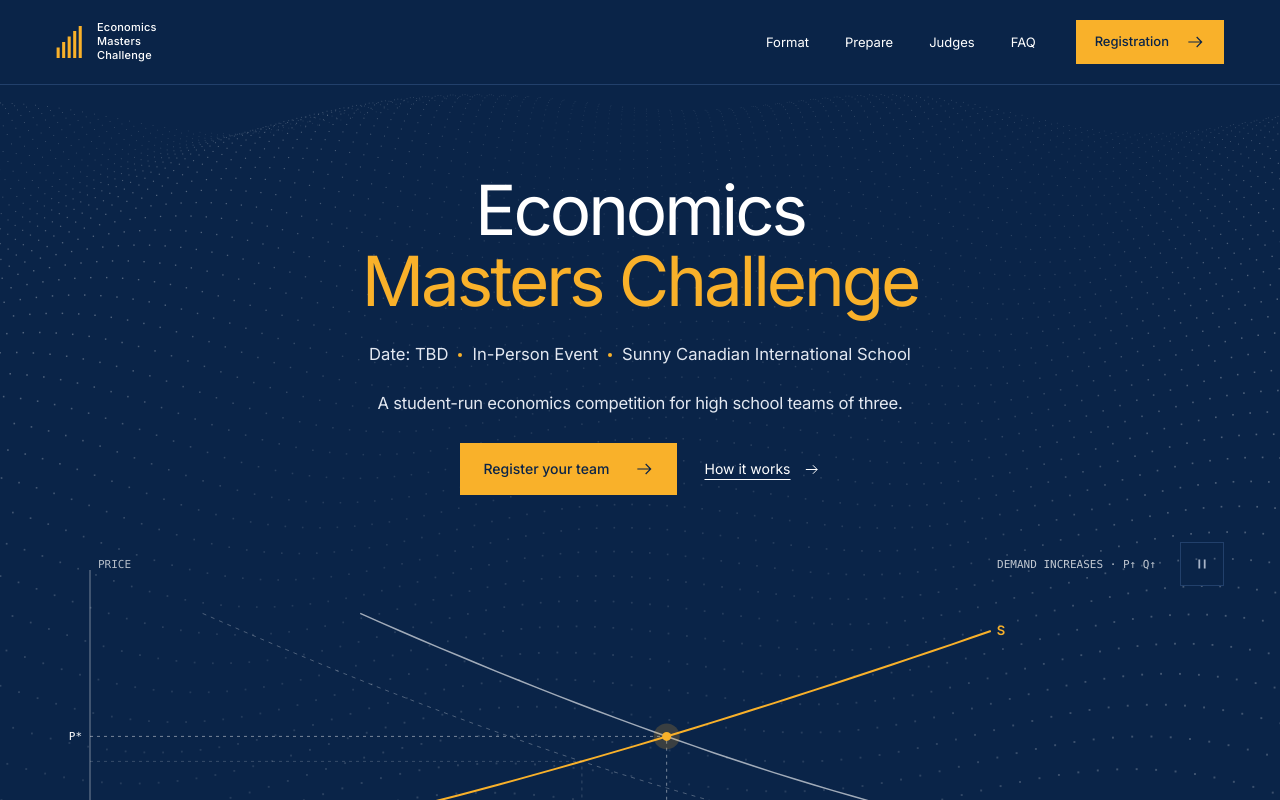
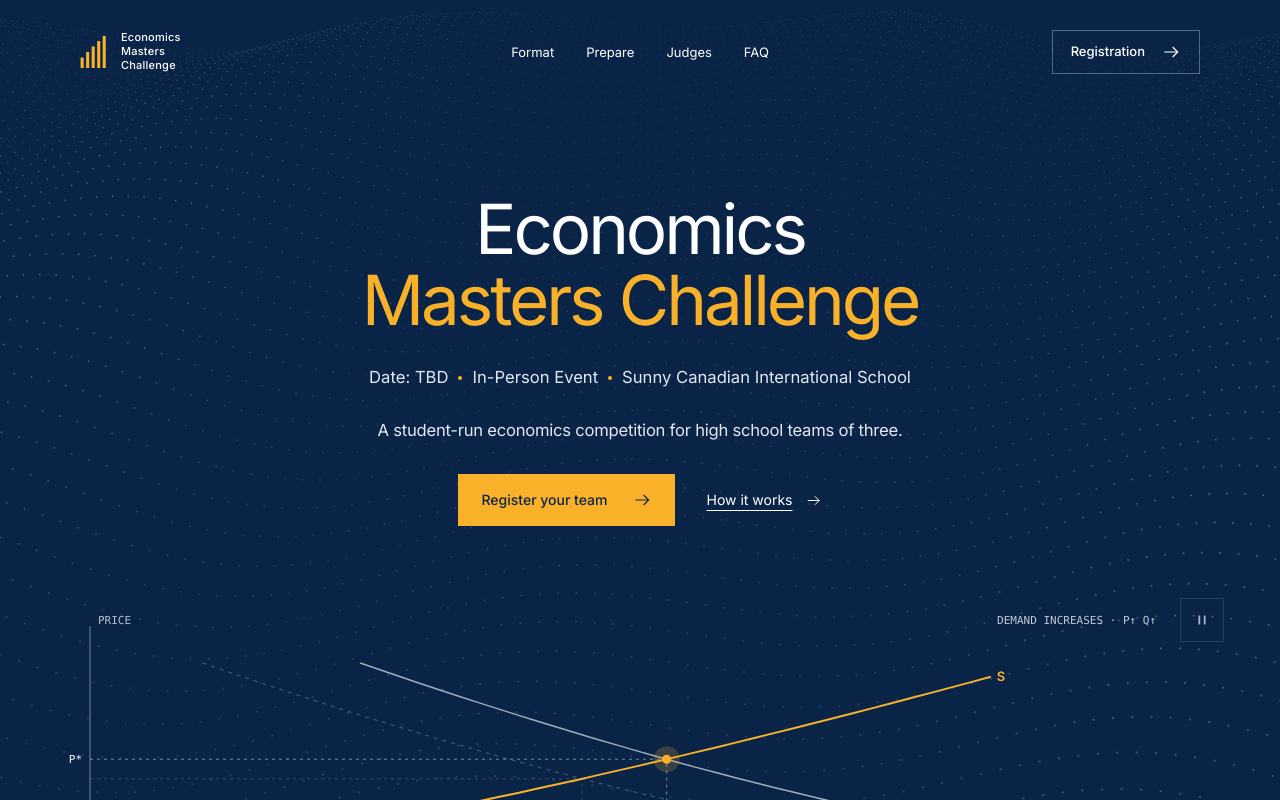
Before and after one commit to tombrajer/EconMasters, a React (Vite) app: page / in a window 1280 px wide. Shown: the top 800 px of the page. Built offline with nearby package versions, Linux system fonts and the light colour scheme.

Commit message:
Open homepage header into hero and center navigation

```diff
--- a/src/App.tsx
+++ b/src/App.tsx
@@ -5,5 +5,5 @@ import { Admin } from './Admin';
 
 export function App({ path }: { path: string }) {
   const route = path.replace(/\/$/, '').replace(/\.html$/, '');
-  return <><Header />{route === '/register' ? <Register /> : route === '/admin' ? <Admin /> : <Home />}<Footer /></>;
+  return <><Header overHero={route !== '/register' && route !== '/admin'} />{route === '/register' ? <Register /> : route === '/admin' ? <Admin /> : <Home />}<Footer /></>;
 }
--- a/src/components/Shared.tsx
+++ b/src/components/Shared.tsx
@@ -15,7 +15,7 @@ export function RegisterLink({ label = 'Registration', className = '' }: { label
 
 const navigation = [{ href: '/#format', label: 'Format' }, { href: '/#prepare', label: 'Prepare' }, { href: '/#judges', label: 'Judges' }, { href: '/#faq', label: 'FAQ' }];
 
-export function Header() {
+export function Header({ overHero = false }: { overHero?: boolean }) {
   const menu = useRef<HTMLDetailsElement>(null);
   useEffect(() => {
     const escape = (event: KeyboardEvent) => {
@@ -29,7 +29,7 @@ export function Header() {
   }, []);
   return <>
     <a className="skip-link" href="#main">Skip to content</a>
-    <div className="header-shell"><header className="site-header container">
+    <div className={`header-shell${overHero ? ' header-shell--hero' : ''}`}><header className="site-header container">
       <a href="/" className="brand" aria-label={site.name}><Mark /><span>Economics<br />Masters<br />Challenge</span></a>
       <nav className="desktop-navigation" aria-label="Main navigation">{navigation.map(link => <a key={link.href} href={link.href}>{link.label}</a>)}</nav>
       <RegisterLink className="header-registration" />
--- a/src/styles.css
+++ b/src/styles.css
@@ -67,11 +67,18 @@ section>.container>h2:first-child{margin-bottom:clamp(32px,4vw,56px)}
 .header-shell .button:active:enabled,.header-shell .button:is(a):active{background:var(--accent-hover);border-color:var(--accent-hover)}
 .brand-mark{color:var(--accent)}
 .mobile-menu{display:none}
+.header-shell--hero{position:absolute;inset:0 0 auto;background:transparent;border-bottom:0}
+.header-shell--hero .site-header{width:min(1120px,calc(100% - var(--edge) * 2));height:104px;display:grid;grid-template-columns:1fr auto 1fr;gap:32px}
+.header-shell--hero .desktop-navigation{margin-left:0;gap:32px;justify-content:center}
+.header-shell--hero .header-registration{justify-self:end}
+.header-shell--hero .brand{justify-self:start}
+.header-shell--hero .header-registration{background:transparent;border-color:#ffffff50;color:#fff}
+@media(hover:hover) and (pointer:fine){.header-shell--hero .header-registration:hover{background:var(--accent);border-color:var(--accent);color:var(--ink)}}
 
 /* Hero */
-.hero{background:var(--dark);color:#fff;position:relative;overflow:hidden}
+.hero{background:var(--dark);color:#fff;position:relative;overflow:hidden;padding-top:104px}
 .hero a:focus-visible,.header-shell a:focus-visible,.header-shell summary:focus-visible{outline-color:#fff}
-.hero-top{position:relative;z-index:1;display:flex;flex-direction:column;align-items:center;gap:24px;padding-top:clamp(56px,7vw,100px);text-align:center}
+.hero-top{position:relative;z-index:1;display:flex;flex-direction:column;align-items:center;gap:28px;padding-top:clamp(64px,7vw,100px);text-align:center}
 .hero h1{font-size:clamp(44px,5.4vw,76px);line-height:1.04;letter-spacing:-.045em}
 .hero h1 span{white-space:nowrap;color:var(--accent)}
 .hero-event-details{display:flex;justify-content:center;align-items:center;flex-wrap:wrap;gap:12px 24px;font-size:clamp(14px,1.3vw,18px);line-height:1.5;color:#e3e8f1}
@@ -81,11 +88,11 @@ section>.container>h2:first-child{margin-bottom:clamp(32px,4vw,56px)}
 @keyframes hero-enter{from{opacity:0;transform:translateY(12px)}to{opacity:1;transform:none}}
 .hero-copy{max-width:560px}
 .hero-description{font-size:clamp(16px,1.3vw,18px);line-height:1.45;letter-spacing:-.015em;color:#e3e8f1}
-.hero-actions{display:flex;justify-content:center;align-items:center;gap:28px;margin-top:28px;flex-wrap:wrap}
+.hero-actions{display:flex;justify-content:center;align-items:center;gap:32px;margin-top:32px;flex-wrap:wrap}
 .hero-actions .button{background:var(--accent);color:var(--ink);border-color:var(--accent)}
 @media(hover:hover) and (pointer:fine){.hero-actions .button:hover{background:var(--accent-hover);border-color:var(--accent-hover)}}
 .hero-actions .button:active:enabled,.hero-actions .button:is(a):active{background:var(--accent-hover);border-color:var(--accent-hover)}
-.market-landscape{height:clamp(280px,30vw,400px);margin-top:clamp(24px,3vw,40px)}
+.market-landscape{height:clamp(260px,25vw,340px);margin-top:clamp(40px,5vw,72px)}
 .hero-landscape-background{position:absolute;width:100%;height:100%;inset:0;pointer-events:none}
 .market-graph{position:relative;z-index:1;height:100%}
 .market-graph canvas,.landscape-fallback{position:absolute;width:100%;height:100%;inset:0}
@@ -369,6 +376,9 @@ legend{padding:0;font-size:28px;letter-spacing:-.025em;margin-bottom:24px}
   .mobile-menu nav a{display:flex;justify-content:space-between;align-items:center;padding-block:15px;border-bottom:1px solid var(--line-dark);font-size:20px;letter-spacing:-.02em}
   .mobile-menu nav a:last-child{border-bottom:0}
   .header-registration{margin-left:auto}
+  .header-shell--hero .site-header{display:flex;height:88px;gap:20px}
+  .header-shell--hero .desktop-navigation{display:none}
+  .hero{padding-top:88px}
   .split-heading{flex-direction:column;align-items:start;gap:14px}
   .economic-row{grid-template-columns:1fr 1fr;gap:0 28px;padding-block:32px;min-height:0}
   .economic-row-title{padding:0 0 20px;grid-column:1/-1;flex-direction:row;align-items:end;justify-content:space-between}
@@ -393,6 +403,8 @@ legend{padding:0;font-size:28px;letter-spacing:-.025em;margin-bottom:24px}
   .site-header{height:68px;gap:12px}
   .brand{gap:10px}.brand-mark{width:22px;height:28px}.brand span{font-size:10px}
   .header-registration{display:none}
+  .header-shell--hero .site-header{height:76px;gap:12px}
+  .hero{padding-top:76px}
 
 
   h2{font-size:clamp(32px,9vw,40px)}
```
